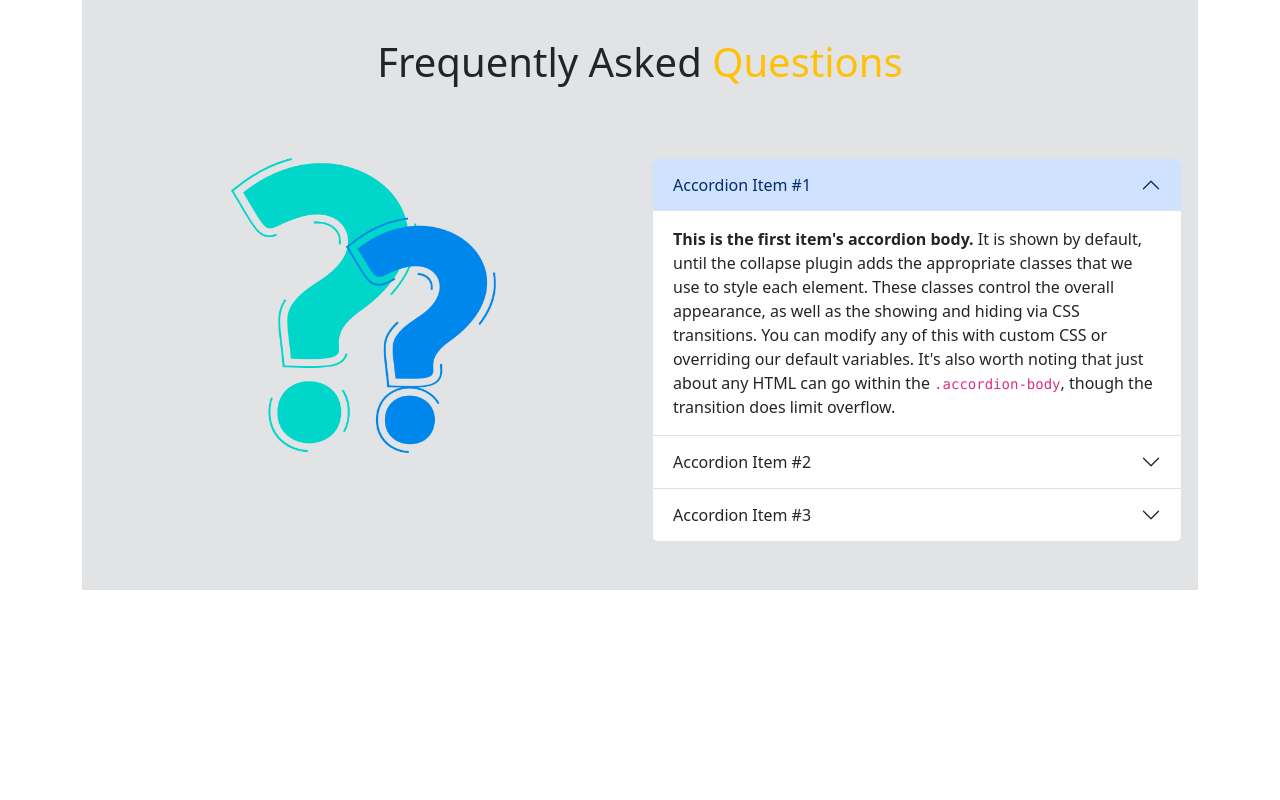
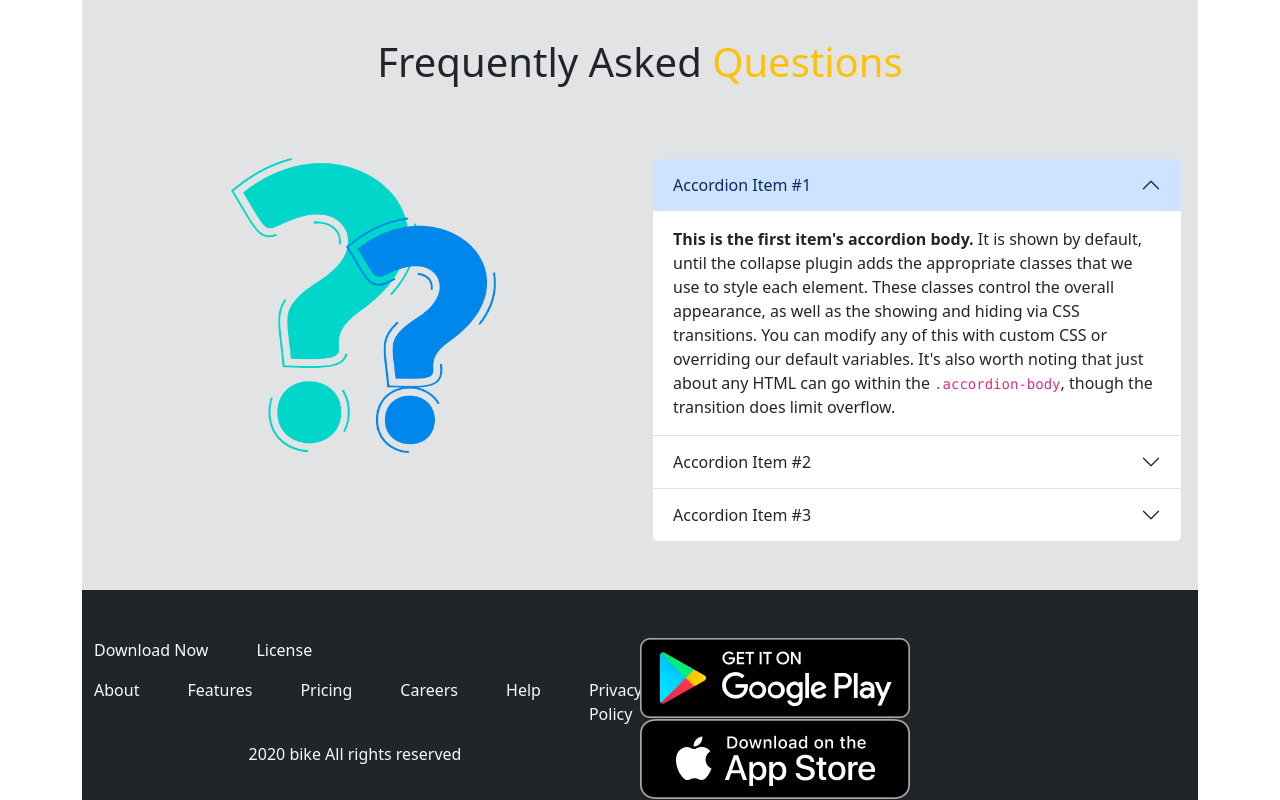
Before and after one commit to Bilkish-akther/bikers-zone, a plain HTML site: page index.html in a window 1280 px wide. Shown: the part 2340-3140 px from the top of the page. Before the commit the page ends 2930 px from the top, so only its background shows below. Drawn offline with nearby package versions, Linux system fonts and the light colour scheme.

Commit message:
added footer

```diff
--- a/index.html
+++ b/index.html
@@ -280,23 +280,34 @@
       </section>
 
     </main>
-    <footer>
 
-    </footer>
+        <!-- FOOTER SECTION -->
 
+        <footer  class="bg-dark pt-5">
+          <div class="row row-cols-1 row-cols-md-2 container-fluid">
+            <div>
+              <ul class="d-flex list-unstyled gap-5">
+                <li><a class="text-decoration-none text-light" href="">Download Now</a></li>
+                <li><a class="text-decoration-none text-light" href="">License</a></li>
+              </ul>
+              <ul class="d-flex list-unstyled gap-5">
+                <li><a class="text-decoration-none text-light" href="">About</a></li>
+                <li><a class="text-decoration-none text-light" href="">Features</a></li>
+                <li><a class="text-decoration-none text-light" href="">Pricing</a></li>
+                <li><a class="text-decoration-none text-light" href="">Careers</a></li>
+                <li><a class="text-decoration-none text-light" href="">Help</a></li>
+                <li><a class="text-decoration-none text-light" href="">Privacy Policy</a></li>
+              </ul>
+              <p class="text-light text-center">2020 bike All rights reserved</p>
+            </div>
+            <div>
+              <img src="./images/android.png" alt="">
+              <img src="./images/ios.png" alt="">
+            </div>
+          </div>
+        </footer>
 
-
-
-
-
-
-
-
-
-
-
-
-    <!-- bs....js -->
+      <!-- bs....js -->
     <script src="https://cdn.jsdelivr.net/npm/bootstrap@5.3.0-alpha1/dist/js/bootstrap.bundle.min.js" integrity="sha384-w76AqPfDkMBDXo30jS1Sgez6pr3x5MlQ1ZAGC+nuZB+EYdgRZgiwxhTBTkF7CXvN" crossorigin="anonymous"></script>
   </body>
 </html>
```
